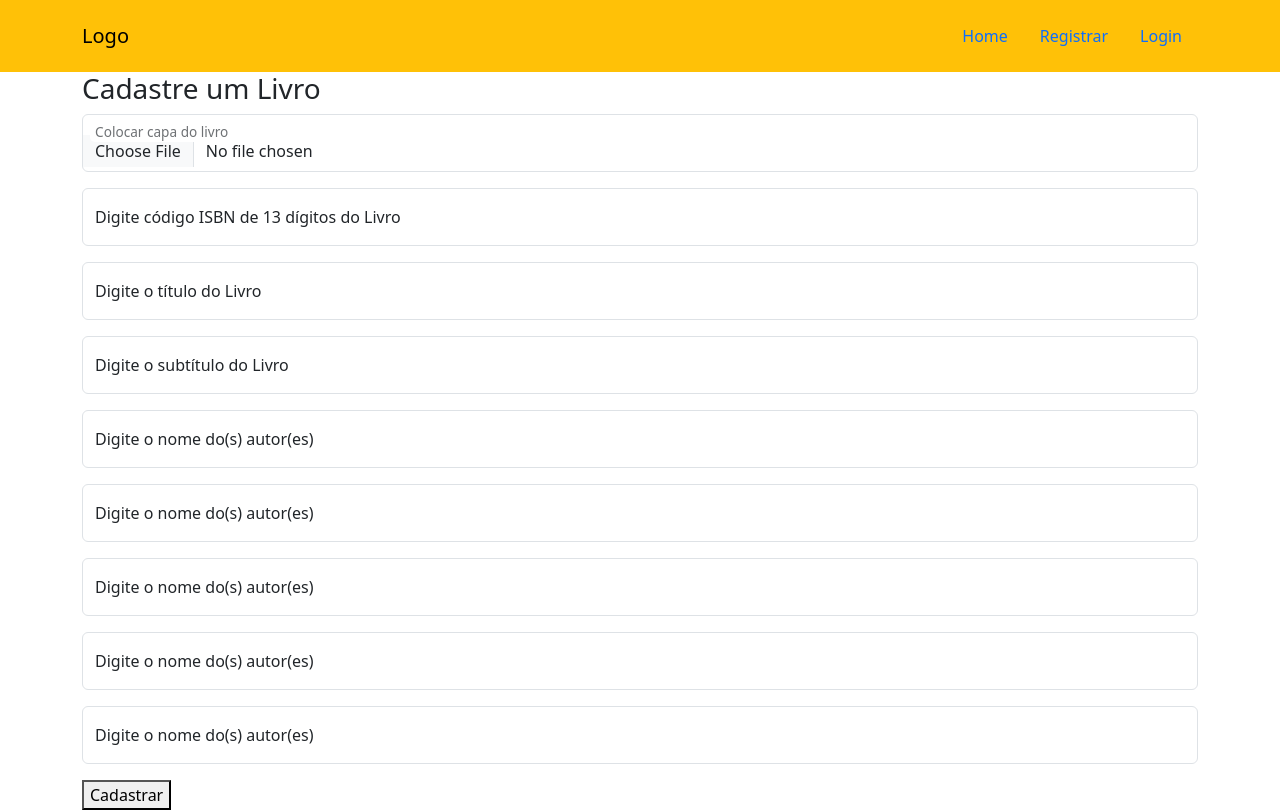
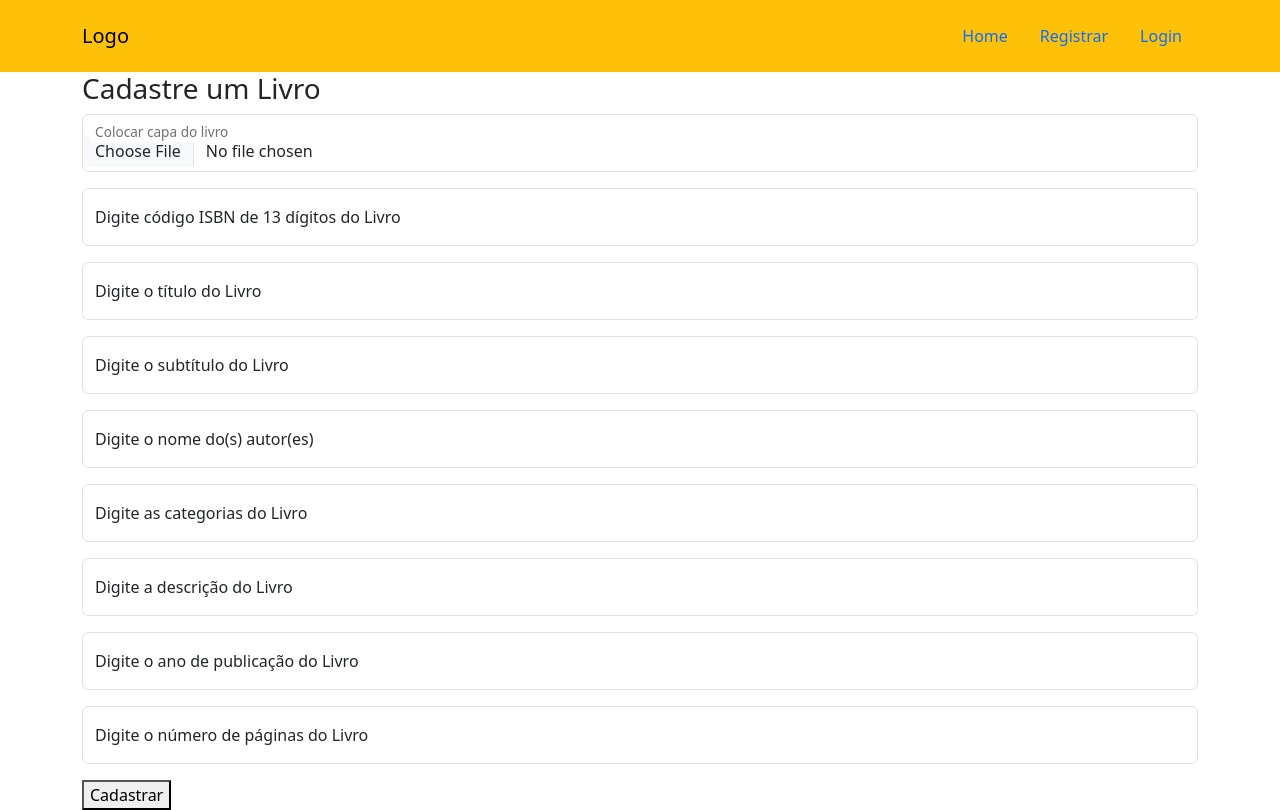
Before and after one commit to felipeoreno/GrupoTcc-CaueFelipeJoao, a React (Create React App) app in the folder frontend/: page /books/create in a window 1280 px wide. Built offline with nearby package versions, Linux system fonts and the light colour scheme.

Commit message:
protótipo de rotas

```diff
--- a/frontend/src/pages/Home/index.js
+++ b/frontend/src/pages/Home/index.js
@@ -27,7 +27,7 @@ function Home() {
               <img
                 src={`http://localhost:5000/image/pets/${pet.ImagePets && pet.ImagePets[0] && pet.ImagePets[0].image}`}
                 className='card-img-top'
-                style={{height: '300px'}}
+                style={{ height: '300px' }}
               />
               <figcaption className='card-body'>
                 <h3 className='card-title'>{pet.name}</h3>
--- a/frontend/src/pages/books/AddBooks/index.js
+++ b/frontend/src/pages/books/AddBook/index.js
@@ -82,30 +82,33 @@ function AddBook() {
                 />
                 <InputGroup
                     type='text'
-                    label='Digite o nome do(s) autor(es)'
-                    name='authors'
-                    placeholder='Digite aqui o nome'
+                    label='Digite as categorias do Livro'
+                    name='categories'
+                    placeholder='Digite aqui as categorias'
                     handleChange={handleChange}
                 />
                 <InputGroup
                     type='text'
-                    label='Digite o nome do(s) autor(es)'
-                    name='authors'
-                    placeholder='Digite aqui o nome'
+                    label='Digite a descrição do Livro'
+                    name='description'
+                    placeholder='Digite aqui a descrição'
                     handleChange={handleChange}
                 />
                 <InputGroup
-                    type='text'
-                    label='Digite o nome do(s) autor(es)'
-                    name='authors'
-                    placeholder='Digite aqui o nome'
+                    type='number'
+                    min='-10000'
+                    max='2023'
+                    label='Digite o ano de publicação do Livro'
+                    name='published_year'
+                    placeholder='Digite aqui o ano de publicação'
                     handleChange={handleChange}
                 />
                 <InputGroup
-                    type='text'
-                    label='Digite o nome do(s) autor(es)'
-                    name='authors'
-                    placeholder='Digite aqui o nome'
+                    type='number'
+                    min='1'
+                    label='Digite o número de páginas do Livro'
+                    name='num_pages'
+                    placeholder='Digite aqui o número de páginas'
                     handleChange={handleChange}
                 />
                 <button type='submit'>Cadastrar</button>
```
Also changed, not shown: frontend/src/App.js (+7 -7 lines), frontend/src/Routes/route.js (added, +74 -0 lines), frontend/src/pages/User/Login/index.js (renamed from frontend/src/pages/users/Login/index.js), frontend/src/pages/User/Profile/index.js (renamed from frontend/src/pages/users/Profile/index.js), frontend/src/pages/User/Register/index.js (renamed from frontend/src/pages/users/Register/index.js).
